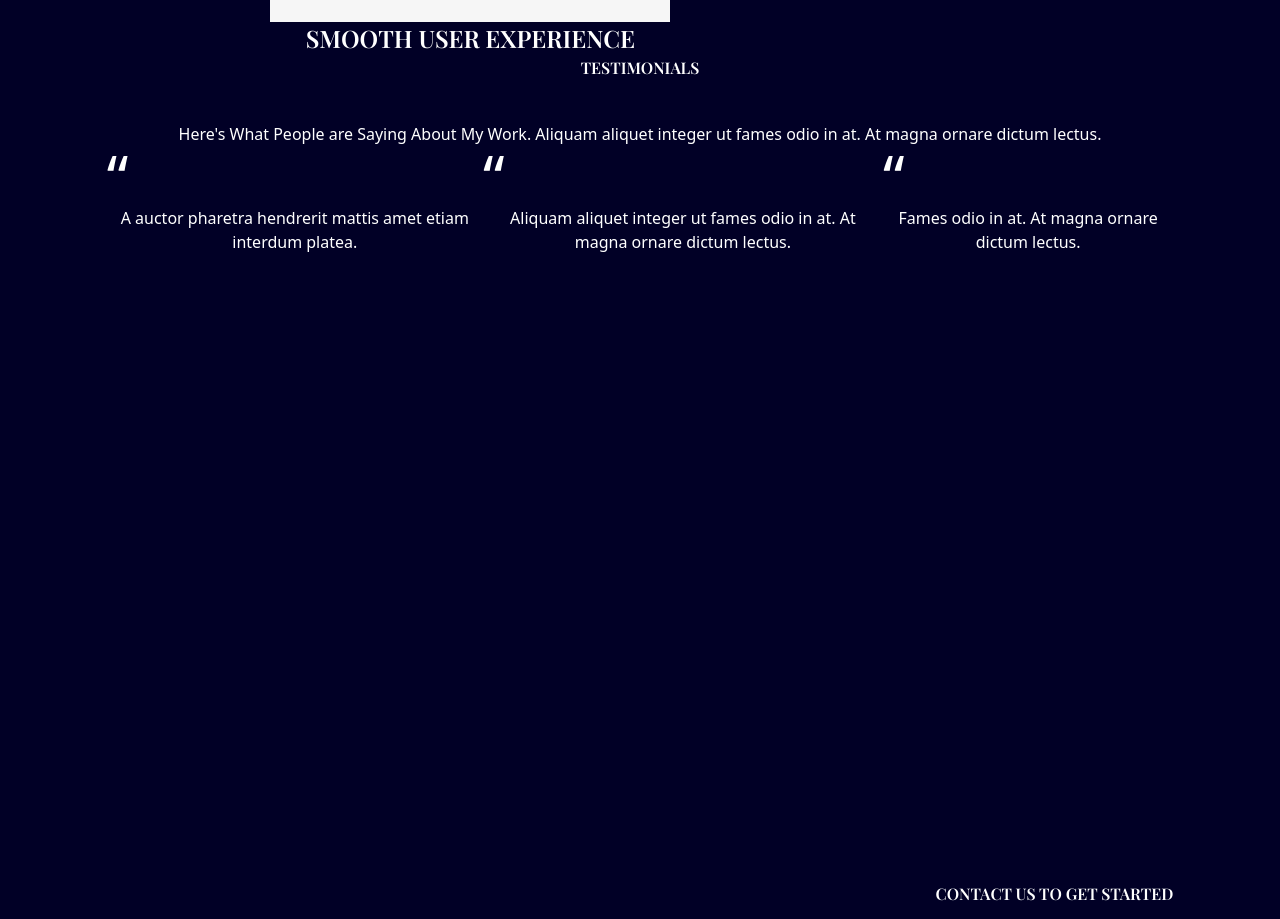
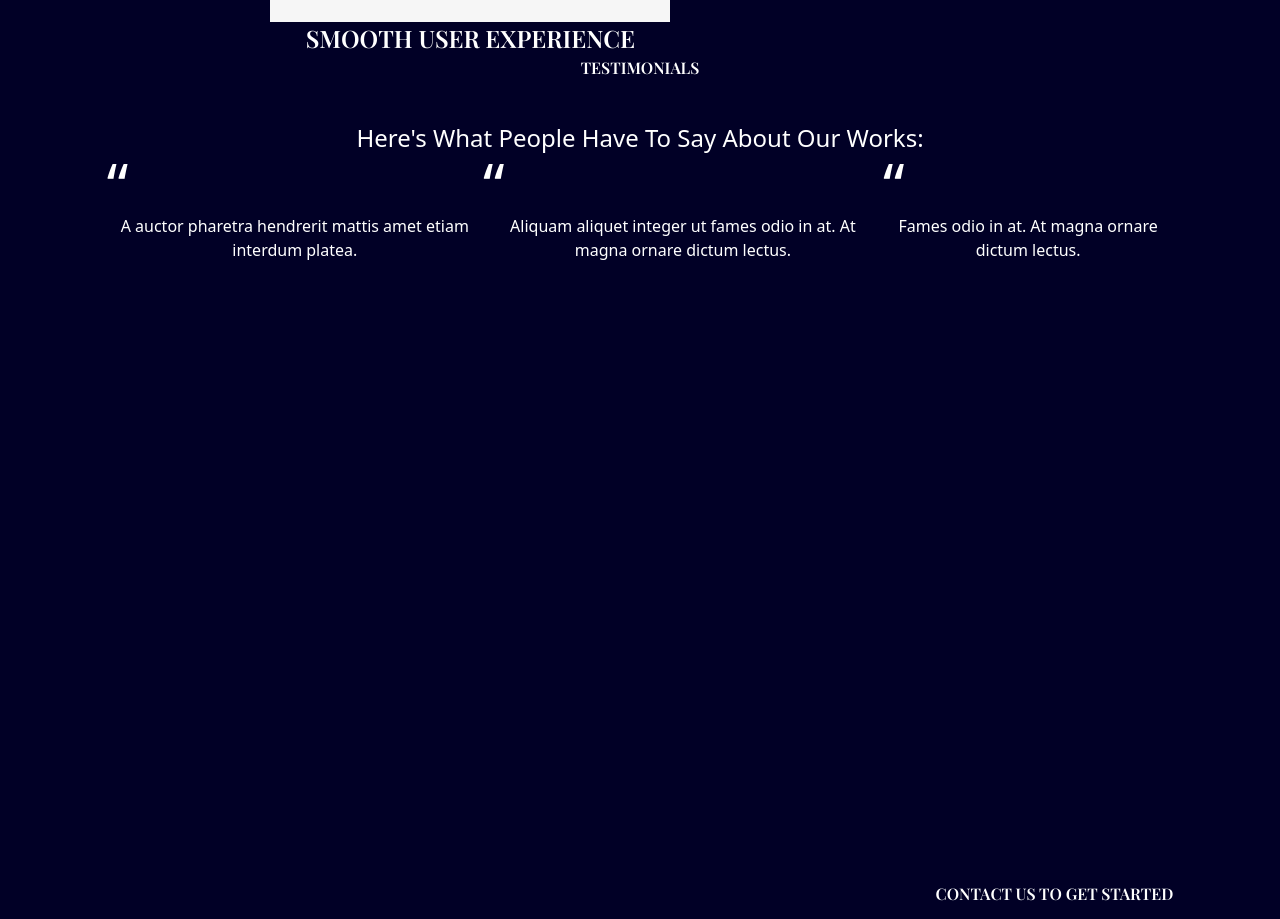
Before and after one commit to Daedalus-Digital/DeployedWindowPain, a React (Vite) app: page / in a window 1280 px wide. Shown: the part 4940-5859 px from the top of the page. Built offline with nearby package versions, Linux system fonts and the light colour scheme; a web font is replaced by a local one.

Commit message:
updated testimonials text

```diff
--- a/src/scenes/Testimonials.jsx
+++ b/src/scenes/Testimonials.jsx
@@ -21,9 +21,8 @@ const Testimonials = () => {
           TEST<span className="text-ribcolororange">IMONIALS</span>
         </p>
         <LineGradient2 width="mx-auto w-2/5" />
-        <p className="mt-10">
-          Here's What People are Saying About My Work. Aliquam aliquet integer
-          ut fames odio in at. At magna ornare dictum lectus.
+        <p className="mt-10 text-2xl">
+          Here's What People Have To Say About Our Works:
         </p>
       </motion.div>
 
```
